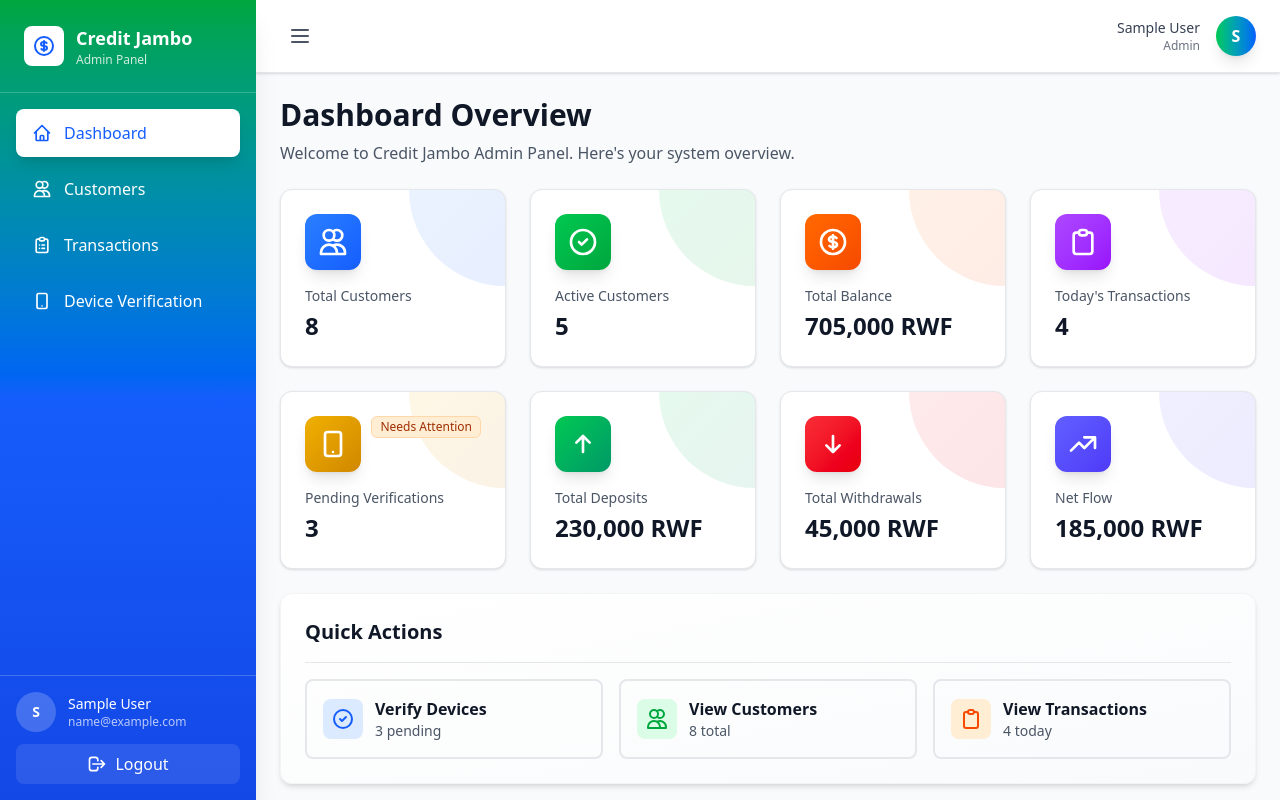
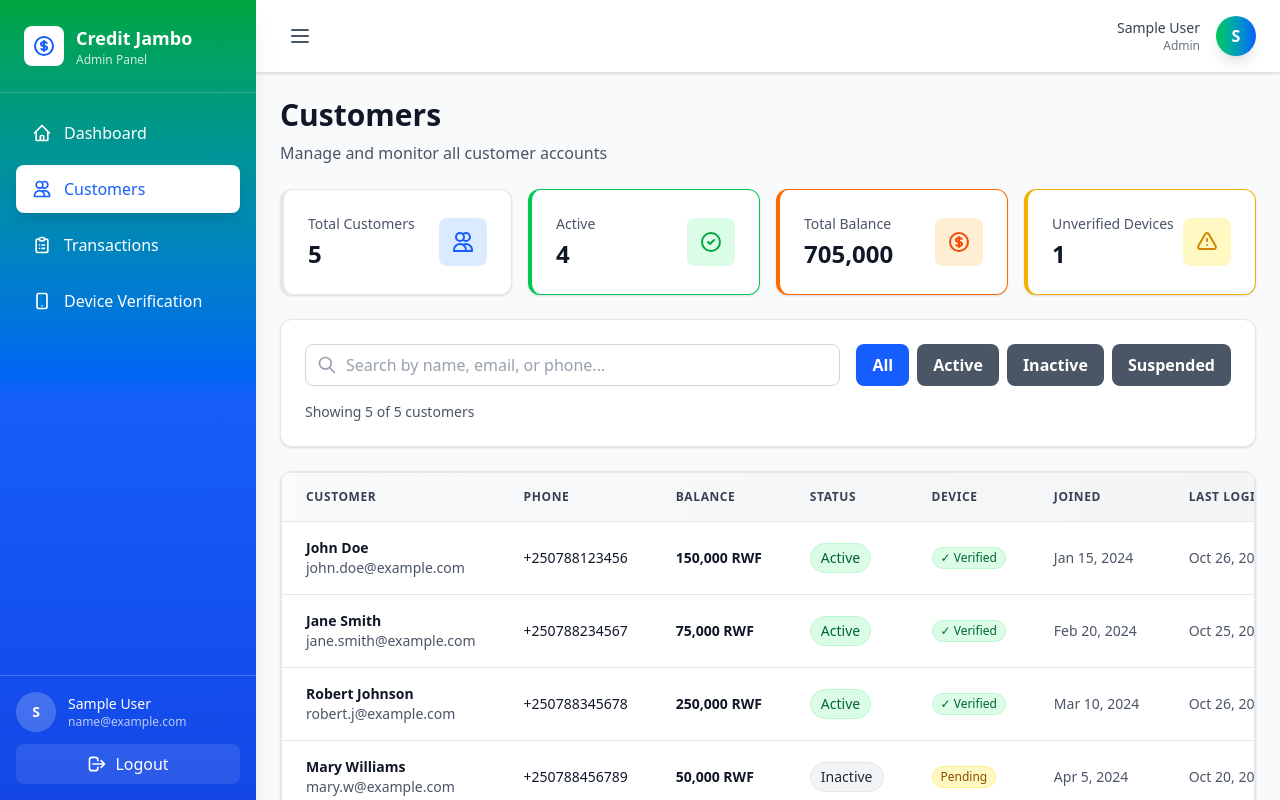
Before and after one commit to uwingabirejoselyne/credit-jambo-admin-app, a React app in the folder frontend/: page /customers in a window 1280 px wide. Before the commit this address led to /dashboard. Shown: the top 800 px of the page. Built offline with nearby package versions, Linux system fonts and the light colour scheme; sample sign-in values are in the browser's storage; the HTML template or start-up script is replaced by a standard one.

Commit message:
feat: add customer page for displaying client to the admin

```diff
--- a/frontend/src/App.tsx
+++ b/frontend/src/App.tsx
@@ -2,6 +2,7 @@
 import { useAuth } from './store/AuthContext';
 import Login from './pages/Login';
 import Dashboard from './pages/Dashboard';
+import Customers from './pages/Customers';
 import Layout from './components/Layout';
 
 // Protected Route wrapper
@@ -38,6 +39,14 @@
           </ProtectedRoute>
         }
       />
+      <Route
+        path="/customers"
+        element={
+          <ProtectedRoute>
+            <Customers />
+          </ProtectedRoute>
+        }
+      />
       <Route path="/" element={<Navigate to="/dashboard" replace />} />
       <Route path="*" element={<Navigate to="/dashboard" replace />} />
     </Routes>
--- /dev/null
+++ b/frontend/src/pages/Customers.tsx
@@ -0,0 +1,284 @@
+import React, { useEffect, useState } from 'react';
+import { Card, Table, Badge, Spinner, Input, Button } from '../components';
+import { mockApi, Customer } from '../services/mockData';
+import showToast from '../utils/toast';
+
+const Customers: React.FC = () => {
+  const [customers, setCustomers] = useState<Customer[]>([]);
+  const [filteredCustomers, setFilteredCustomers] = useState<Customer[]>([]);
+  const [isLoading, setIsLoading] = useState(true);
+  const [searchTerm, setSearchTerm] = useState('');
+  const [statusFilter, setStatusFilter] = useState<'all' | 'active' | 'inactive' | 'suspended'>('all');
+
+  useEffect(() => {
+    fetchCustomers();
+  }, []);
+
+  useEffect(() => {
+    filterCustomers();
+  }, [customers, searchTerm, statusFilter]);
+
+  const fetchCustomers = async () => {
+    try {
+      const response = await mockApi.getCustomers();
+      setCustomers(response.data);
+      setFilteredCustomers(response.data);
+    } catch (error: any) {
+      showToast.error('Failed to load customers');
+    } finally {
+      setIsLoading(false);
+    }
+  };
+
+  const filterCustomers = () => {
+    let filtered = [...customers];
+
+    // Search filter
+    if (searchTerm) {
+      filtered = filtered.filter(
+        (customer) =>
+          customer.name.toLowerCase().includes(searchTerm.toLowerCase()) ||
+          customer.email.toLowerCase().includes(searchTerm.toLowerCase()) ||
+          customer.phone.includes(searchTerm)
+      );
+    }
+
+    // Status filter
+    if (statusFilter !== 'all') {
+      filtered = filtered.filter((customer) => customer.status === statusFilter);
+    }
+
+    setFilteredCustomers(filtered);
+  };
+
+  const formatDate = (dateString: string) => {
+    return new Date(dateString).toLocaleDateString('en-US', {
+      year: 'numeric',
+      month: 'short',
+      day: 'numeric',
+    });
+  };
+
+  const columns = [
+    {
+      header: 'Customer',
+      accessor: (row: Customer) => (
+        <div>
+          <p className="font-semibold text-gray-900">{row.name}</p>
+          <p className="text-sm text-gray-600">{row.email}</p>
+        </div>
+      ),
+    },
+    {
+      header: 'Phone',
+      accessor: (row: Customer) => (
+        <span className="text-gray-900">{row.phone}</span>
+      ),
+    },
+    {
+      header: 'Balance',
+      accessor: (row: Customer) => (
+        <span className="font-semibold text-gray-900">
+          {row.balance.toLocaleString()} RWF
+        </span>
+      ),
+    },
+    {
+      header: 'Status',
+      accessor: (row: Customer) => (
+        <Badge
+          variant={
+            row.status === 'active'
+              ? 'success'
+              : row.status === 'inactive'
+              ? 'default'
+              : 'danger'
+          }
+          pill
+        >
+          {row.status.charAt(0).toUpperCase() + row.status.slice(1)}
+        </Badge>
+      ),
+    },
+    {
+      header: 'Device',
+      accessor: (row: Customer) => (
+        <div className="flex items-center gap-2">
+          {row.deviceVerified ? (
+            <Badge variant="verified" size="sm" pill>
+              ✓ Verified
+            </Badge>
+          ) : (
+            <Badge variant="pending" size="sm" pill>
+              Pending
+            </Badge>
+          )}
+        </div>
+      ),
+    },
+    {
+      header: 'Joined',
+      accessor: (row: Customer) => (
+        <span className="text-sm text-gray-600">{formatDate(row.createdAt)}</span>
+      ),
+    },
+    {
+      header: 'Last Login',
+      accessor: (row: Customer) => (
+        <span className="text-sm text-gray-600">{formatDate(row.lastLogin)}</span>
+      ),
+    },
+  ];
+
+  if (isLoading) {
+    return (
+      <div className="flex items-center justify-center h-96">
+        <Spinner size="xl" text="Loading customers..." />
+      </div>
+    );
+  }
+
+  return (
+    <div className="space-y-6 animate-fadeIn">
+      {/* Header */}
+      <div>
+        <h1 className="text-3xl font-bold text-gray-900 mb-2">Customers</h1>
+        <p className="text-gray-600">Manage and monitor all customer accounts</p>
+      </div>
+
+      {/* Summary Cards */}
+      <div className="grid grid-cols-1 md:grid-cols-4 gap-4">
+        <Card padding="md" hover className="border-l-4 border-blue-500">
+          <div className="flex items-center justify-between">
+            <div>
+              <p className="text-sm text-gray-600 mb-1">Total Customers</p>
+              <p className="text-2xl font-bold text-gray-900">{customers.length}</p>
+            </div>
+            <div className="p-3 bg-blue-100 rounded-lg">
+              <svg className="w-6 h-6 text-blue-600" fill="none" stroke="currentColor" viewBox="0 0 24 24">
+                <path strokeLinecap="round" strokeLinejoin="round" strokeWidth={2} d="M12 4.354a4 4 0 110 5.292M15 21H3v-1a6 6 0 0112 0v1zm0 0h6v-1a6 6 0 00-9-5.197M13 7a4 4 0 11-8 0 4 4 0 018 0z" />
+              </svg>
+            </div>
+          </div>
+        </Card>
+
+        <Card padding="md" hover className="border-l-4 border-green-500">
+          <div className="flex items-center justify-between">
+            <div>
+              <p className="text-sm text-gray-600 mb-1">Active</p>
+              <p className="text-2xl font-bold text-gray-900">
+                {customers.filter((c) => c.status === 'active').length}
+              </p>
+            </div>
+            <div className="p-3 bg-green-100 rounded-lg">
+              <svg className="w-6 h-6 text-green-600" fill="none" stroke="currentColor" viewBox="0 0 24 24">
+                <path strokeLinecap="round" strokeLinejoin="round" strokeWidth={2} d="M9 12l2 2 4-4m6 2a9 9 0 11-18 0 9 9 0 0118 0z" />
+              </svg>
+            </div>
+          </div>
+        </Card>
+
+        <Card padding="md" hover className="border-l-4 border-orange-500">
+          <div className="flex items-center justify-between">
+            <div>
+              <p className="text-sm text-gray-600 mb-1">Total Balance</p>
+              <p className="text-2xl font-bold text-gray-900">
+                {customers.reduce((sum, c) => sum + c.balance, 0).toLocaleString()}
+              </p>
+            </div>
+            <div className="p-3 bg-orange-100 rounded-lg">
+              <svg className="w-6 h-6 text-orange-600" fill="none" stroke="currentColor" viewBox="0 0 24 24">
+                <path strokeLinecap="round" strokeLinejoin="round" strokeWidth={2} d="M12 8c-1.657 0-3 .895-3 2s1.343 2 3 2 3 .895 3 2-1.343 2-3 2m0-8c1.11 0 2.08.402 2.599 1M12 8V7m0 1v8m0 0v1m0-1c-1.11 0-2.08-.402-2.599-1M21 12a9 9 0 11-18 0 9 9 0 0118 0z" />
+              </svg>
+            </div>
+          </div>
+        </Card>
+
+        <Card padding="md" hover className="border-l-4 border-yellow-500">
+          <div className="flex items-center justify-between">
+            <div>
+              <p className="text-sm text-gray-600 mb-1">Unverified Devices</p>
+              <p className="text-2xl font-bold text-gray-900">
+                {customers.filter((c) => !c.deviceVerified).length}
+              </p>
+            </div>
+            <div className="p-3 bg-yellow-100 rounded-lg">
+              <svg className="w-6 h-6 text-yellow-600" fill="none" stroke="currentColor" viewBox="0 0 24 24">
+                <path strokeLinecap="round" strokeLinejoin="round" strokeWidth={2} d="M12 9v2m0 4h.01m-6.938 4h13.856c1.54 0 2.502-1.667 1.732-3L13.732 4c-.77-1.333-2.694-1.333-3.464 0L3.34 16c-.77 1.333.192 3 1.732 3z" />
+              </svg>
+            </div>
+          </div>
+        </Card>
+      </div>
+
+      {/* Filters */}
+      <Card>
+        <div className="flex flex-col md:flex-row gap-4">
+          {/* Search */}
+          <div className="flex-1">
+            <Input
+              placeholder="Search by name, email, or phone..."
+              value={searchTerm}
+              onChange={(e) => setSearchTerm(e.target.value)}
+              icon={
+                <svg className="w-5 h-5" fill="none" stroke="currentColor" viewBox="0 0 24 24">
+                  <path strokeLinecap="round" strokeLinejoin="round" strokeWidth={2} d="M21 21l-6-6m2-5a7 7 0 11-14 0 7 7 0 0114 0z" />
+                </svg>
+              }
+            />
+          </div>
+
+          {/* Status Filter */}
+          <div className="flex gap-2">
+            <Button
+              variant={statusFilter === 'all' ? 'primary' : 'secondary'}
+              size="md"
+              onClick={() => setStatusFilter('all')}
+            >
+              All
+            </Button>
+            <Button
+              variant={statusFilter === 'active' ? 'success' : 'secondary'}
+              size="md"
+              onClick={() => setStatusFilter('active')}
+            >
+              Active
+            </Button>
+            <Button
+              variant={statusFilter === 'inactive' ? 'secondary' : 'secondary'}
+              size="md"
+              onClick={() => setStatusFilter('inactive')}
+            >
+              Inactive
+            </Button>
+            <Button
+              variant={statusFilter === 'suspended' ? 'danger' : 'secondary'}
+              size="md"
+              onClick={() => setStatusFilter('suspended')}
+            >
+              Suspended
+            </Button>
+          </div>
+        </div>
+
+        {/* Results count */}
+        <div className="mt-4 text-sm text-gray-600">
+          Showing {filteredCustomers.length} of {customers.length} customers
+        </div>
+      </Card>
+
+      {/* Customers Table */}
+      <Card padding="none">
+        <Table
+          columns={columns}
+          data={filteredCustomers}
+          keyExtractor={(row) => row.id}
+          emptyMessage="No customers found"
+          hoverable
+        />
+      </Card>
+    </div>
+  );
+};
+
+export default Customers;
```
